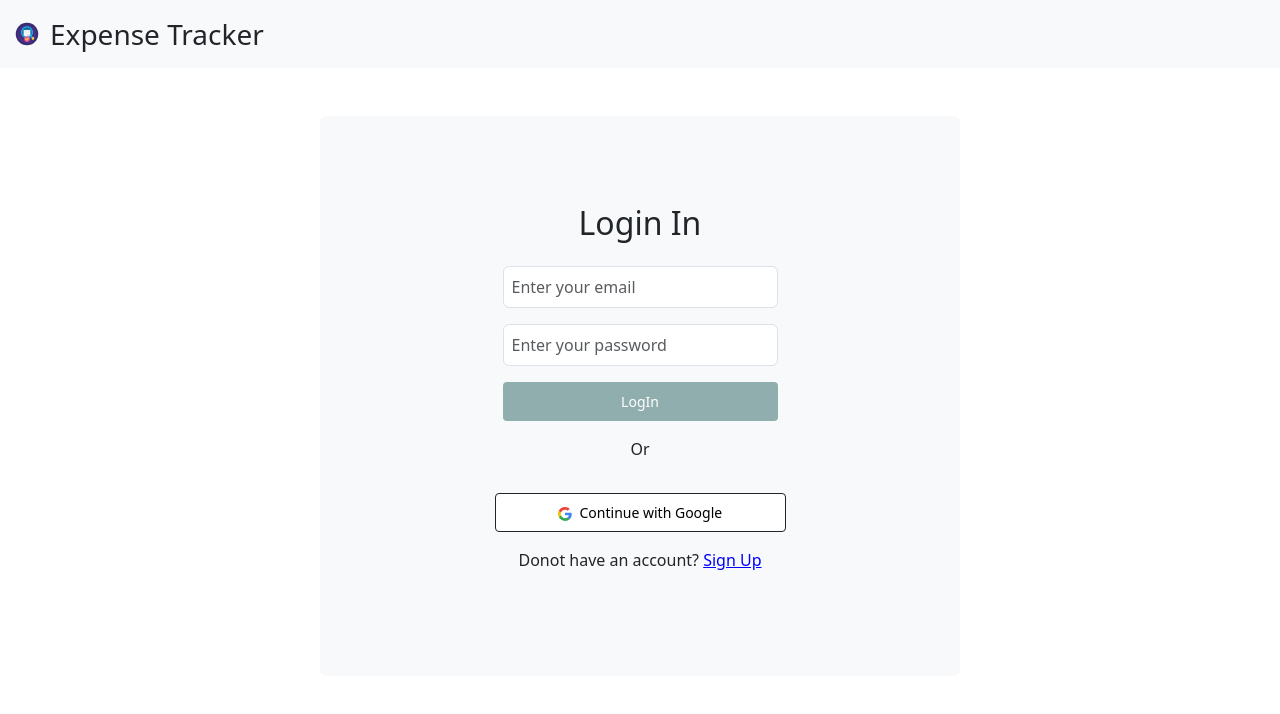
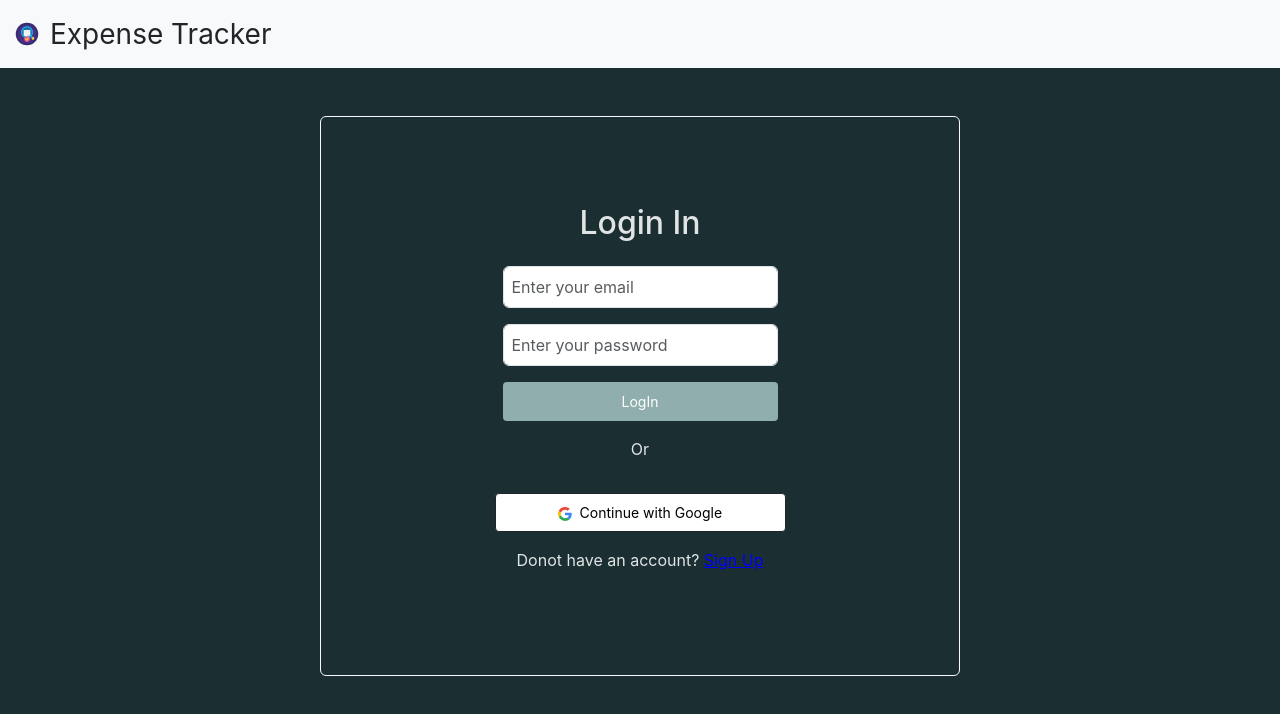
Before and after one commit to DilinJose/expense_tracker, a React (Vite) app: page /login in a window 1280 px wide. Shown: the top 714 px of the page. Built offline with nearby package versions, Linux system fonts and the light colour scheme.

Commit message:
color change

```diff
--- a/src/index.css
+++ b/src/index.css
@@ -66,3 +66,18 @@ button:focus-visible {
     background-color: #f9f9f9;
   }
 } */
+
+body {
+  font-family: Inter, system-ui, Avenir, Helvetica, Arial, sans-serif;
+  line-height: 1.5;
+  font-weight: 400;
+
+  color-scheme: light dark;
+  color: rgba(255, 255, 255, 0.87);
+  background-color: #1B2F33;
+
+  font-synthesis: none;
+  text-rendering: optimizeLegibility;
+  -webkit-font-smoothing: antialiased;
+  -moz-osx-font-smoothing: grayscale;
+}
--- a/src/pages/detailedData/detailedDataExpense.jsx
+++ b/src/pages/detailedData/detailedDataExpense.jsx
@@ -322,11 +322,11 @@ const DetailedDataExpense = () => {
                             renderCalender(type)
                         }
                     </div>
-                    <div className='container-fluid shadow-sm bg-body rounded text-center border border-grey rounded '>
+                    <div className='m-2 container-fluid shadow-sm  rounded text-center border border-grey rounded '>
                         <h3 className='text-center'>Incomes</h3>
                         {incomeData && <TableComponent tableData={incomeData?.map((data, index) => ({ index: index + 1, ...data }))} columns={incomeColumns} />}
                     </div>
-                    <div className='mb-4 container-fluid shadow-sm bg-body rounded text-center border border-grey rounded '>
+                    <div className='m-2 container-fluid shadow-sm rounded text-center border border-grey rounded '>
                         <h3 className='text-center'>Expenses</h3>
                         {expenseData && <TableComponent tableData={expenseData?.map((data, index) => ({ index: index + 1, ...data }))} columns={expensesColumns} />}
                     </div>
--- a/src/pages/expenseForm/expenseForm.jsx
+++ b/src/pages/expenseForm/expenseForm.jsx
@@ -91,7 +91,7 @@ const ExpenseForm = () => {
                 onSubmit={handleSubmit}
             >
                 {({ isSubmitting, setFieldValue }) => (
-                    <Form className="container mt-4 border-dark bg-light d-flex justify-content-center align-items-center w-50 p-3 rounded">
+                    <Form className="container mt-4 border-dark d-flex justify-content-center align-items-center w-50 p-3 rounded">
                         <div>
                             <h1 className='text-center'>Transaction Form</h1>
                             <div className="mb-3">
--- a/src/pages/login.jsx/loginForm.jsx
+++ b/src/pages/login.jsx/loginForm.jsx
@@ -60,7 +60,7 @@ const LoginForm = () => {
   })
 
   return (
-    <div style={{ height: '70vh' }} className='mt-5 d-flex justify-content-center align-items-center flex-column border border-light rounded bg-light col-xxl-6 col-xl-6  col-lg-12 col-sm-12 col-xs-12 container mt-4 bg-light'>
+    <div style={{ height: '70vh' }} className='mt-5 d-flex justify-content-center align-items-center flex-column border border-light rounded col-xxl-6 col-xl-6  col-lg-12 col-sm-12 col-xs-12 container mt-4'>
       <div className='w-50 text-center'>
         <h2>Login In</h2>
       </div>
--- a/src/pages/report/report.jsx
+++ b/src/pages/report/report.jsx
@@ -95,7 +95,7 @@ const Report = () => {
                     </div>
                     <div className="m-3">
                         {
-                            aiResp && <pre className="container-fluid shadow-sm p-3 mb-5 bg-body rounded text-center w-100 border border-grey rounded  ">{aiResp}</pre>
+                            aiResp && <pre className="container-fluid shadow-sm p-3 mb-5 rounded text-center w-100 border border-grey rounded  ">{aiResp}</pre>
                         }
                     </div>
                 </div>
--- a/src/pages/signUp/signUp.jsx
+++ b/src/pages/signUp/signUp.jsx
@@ -72,7 +72,7 @@ const SignUp = () => {
         job: Yup.string().required('Required'),
     })
     return (
-        <div style={{ height: '80vh' }} className='mt-5 d-flex justify-content-center align-items-center flex-column border border-light rounded bg-light col-xxl-6 col-xl-6  col-lg-12 col-sm-12 col-xs-12 container mt-4 bg-light'>
+        <div style={{ height: '80vh' }} className='mt-5 d-flex justify-content-center align-items-center flex-column border border-light rounded col-xxl-6 col-xl-6  col-lg-12 col-sm-12 col-xs-12 container mt-4'>
             <div className='w-100 text-center'>
                 <h2>Sign Up</h2>
             </div>
--- a/src/pages/total/totalExpense.jsx
+++ b/src/pages/total/totalExpense.jsx
@@ -47,9 +47,11 @@ const styles = {
   },
   expenseType: {
     fontWeight: 'bold',
+    color: '#1B2F33',
+
   },
   expenseAmount: {
-    color: '#555',
+    color: '#1B2F33',
   },
   totalContainer: {
     display: 'flex',
--- a/src/pages/total/totalIncome.jsx
+++ b/src/pages/total/totalIncome.jsx
@@ -6,9 +6,9 @@ const TotalIncome = ({ data }) => {
     return (
         <div style={styles.container}>
             <h2 style={styles.header}>Income Summary</h2>
-            <div style={styles.expenseList}>
+            <div style={styles.incomeList}>
                 {data.length > 0 && data.map((item, index) => (
-                    <div key={index} style={styles.expenseItem}>
+                    <div key={index} style={styles.incomeItem}>
                         <span style={styles.incomeType}>{item.incomeType}:</span>
                         <span style={styles.incomeAmount}>{item.incomeAmount}</span>
                     </div>
@@ -38,19 +38,20 @@ const styles = {
         textAlign: 'center',
         marginBottom: '20px',
     },
-    expenseList: {
+    incomeList: {
         marginBottom: '20px',
     },
-    expenseItem: {
+    incomeItem: {
         display: 'flex',
         justifyContent: 'space-between',
         padding: '5px 0',
     },
-    expenseType: {
+    incomeType: {
         fontWeight: 'bold',
+        color: '#1B2F33',
     },
-    expenseAmount: {
-        color: '#555',
+    incomeAmount: {
+        color: '#1B2F33',
     },
     totalContainer: {
         display: 'flex',
```
